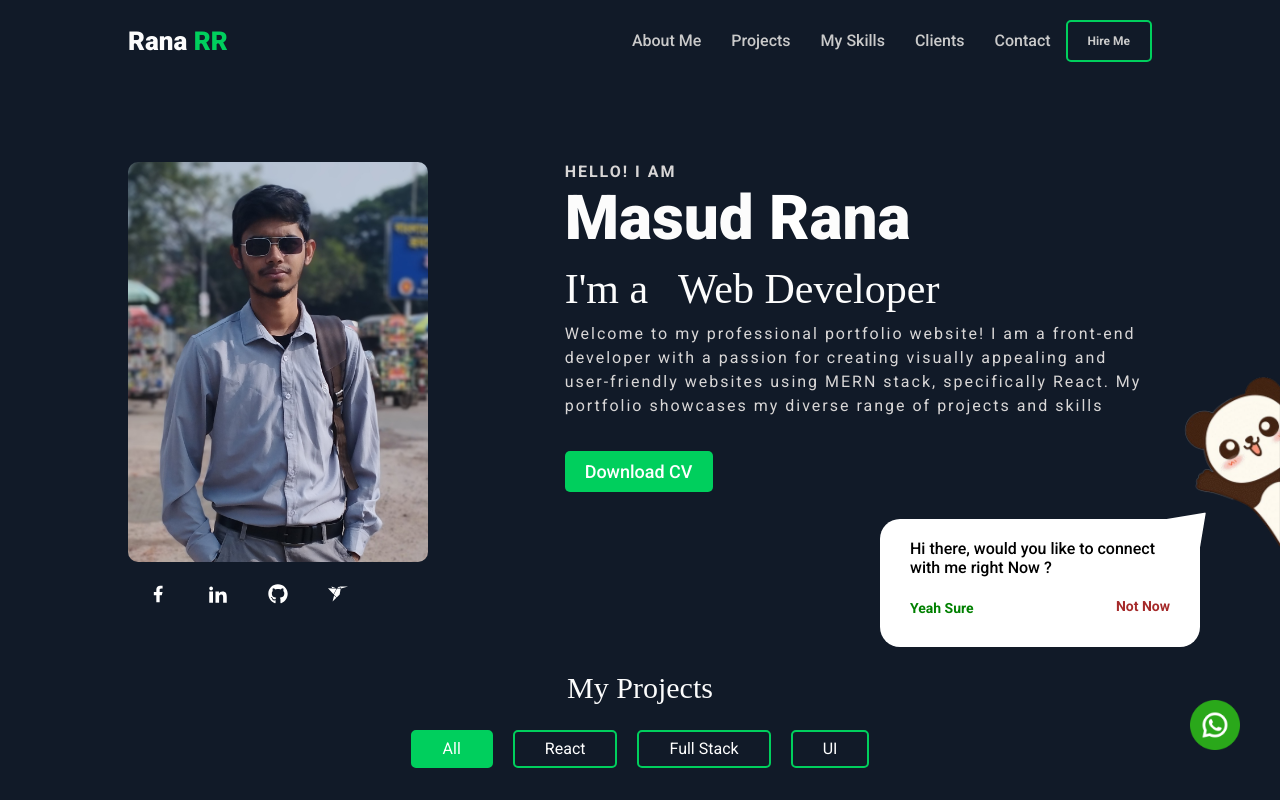
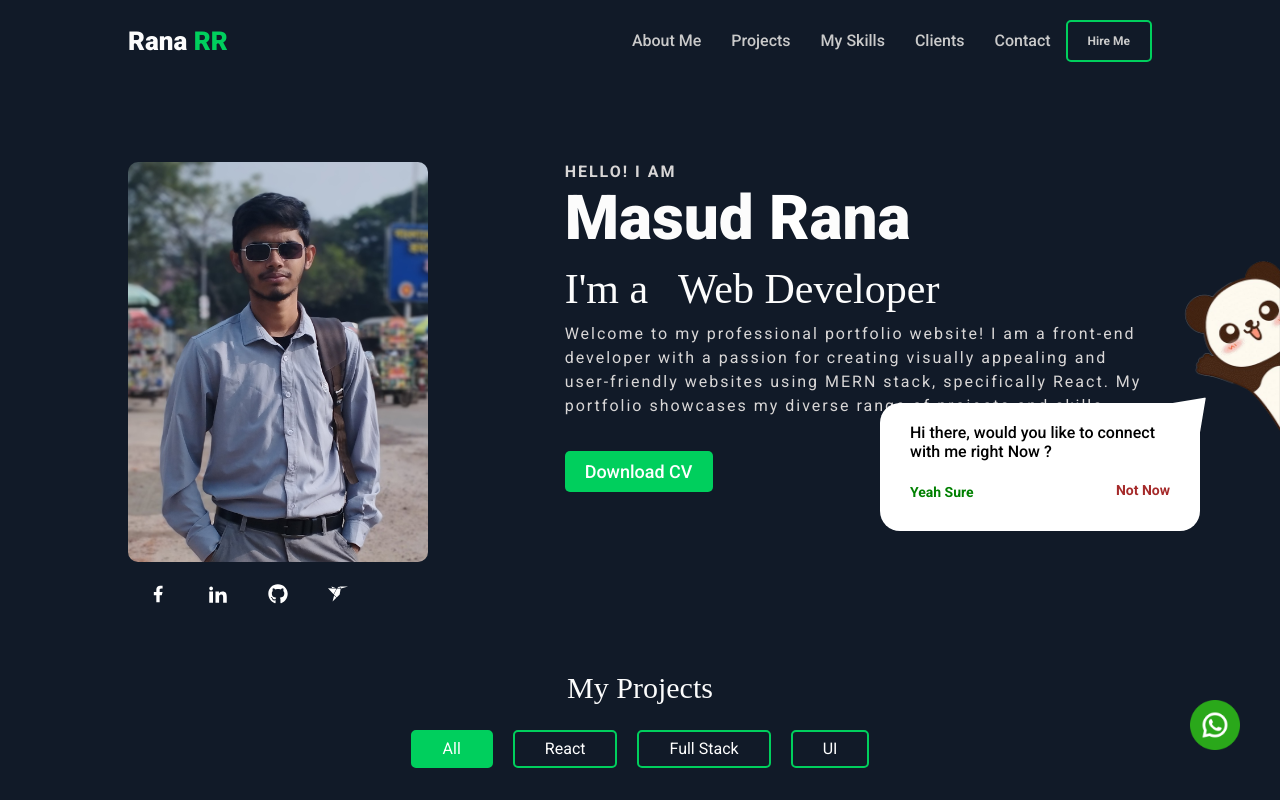
Before and after one commit to Ranagithubrr/portfolio, a React (Create React App) app: page / in a window 1280 px wide. Shown: the top 800 px of the page. Built offline with nearby package versions, Linux system fonts and the light colour scheme; a web font is replaced by a local one.

Commit message:
fix:container width fixed

```diff
--- a/src/App.css
+++ b/src/App.css
@@ -22,9 +22,12 @@ body {
 
 
 
+
+
 .MainArea {
   width: 80%;
   margin: 0 auto;
+  position: relative;
 }
 
 .container-fluid {
@@ -89,3 +92,10 @@ body {
     padding-bottom: 60px;
   }
 }
+
+@media screen and (min-width:1636px) {
+  .MainArea,
+  .NavbarInner{
+    max-width:1440px;
+  }
+}
--- a/src/App.js
+++ b/src/App.js
@@ -8,7 +8,6 @@ import Skills from './Components/Skills';
 import Experience from './Components/Experience';
 
 function App() {
-
   return (
     <div className="container-fluid">
       <div className="MyApp">
--- a/src/Components/Home.css
+++ b/src/Components/Home.css
@@ -18,7 +18,7 @@
 
 .greetingDiv {
   position: fixed;
-  bottom: 30%;
+  top: 30%;
   right: 0;
   z-index: 1000;
 }
@@ -152,7 +152,7 @@
   width: 100%;
   text-align: center;
   background-image: url("../img/profile.jpg");
-  background-size: cover;
+  background-size: 100% 100%;
   background-position: center;
   border-radius: 10px;
   backface-visibility: hidden;
--- a/src/Components/Home.scss
+++ b/src/Components/Home.scss
@@ -17,7 +17,7 @@
 }
 .greetingDiv {
     position: fixed;
-    bottom: 30%;
+    top: 30%;
     right: 0;
     z-index: 1000;
 
@@ -182,7 +182,7 @@
         width: 100%;
         text-align: center;
         background-image: url('../img/profile.jpg');
-        background-size: cover;
+        background-size: 100% 100%;
         background-position: center;
         border-radius: 10px;
         backface-visibility: hidden;
--- a/src/Components/Navbar.css
+++ b/src/Components/Navbar.css
@@ -96,7 +96,7 @@
   box-shadow: 0 4px 8px rgba(0, 0, 0, 0.4), 0 6px 20px rgba(0, 0, 0, 0.2);
   position: fixed;
   width: 100%;
-  height: auto;
+  max-height: 50px;
   background-color: #111A28;
   z-index: 30;
 }
--- a/src/Components/Navbar.scss
+++ b/src/Components/Navbar.scss
@@ -118,7 +118,7 @@
     box-shadow: 0 4px 8px rgba(0, 0, 0, 0.4), 0 6px 20px rgba(0, 0, 0, 0.2);
     position:fixed;
     width:100%;
-    height:auto;
+    max-height:50px;
     background-color: #111A28;
     z-index: 30;
     .NavbarInner {
```
Also changed, not shown: 2 other files (tests, documents, lock files or other folders).
